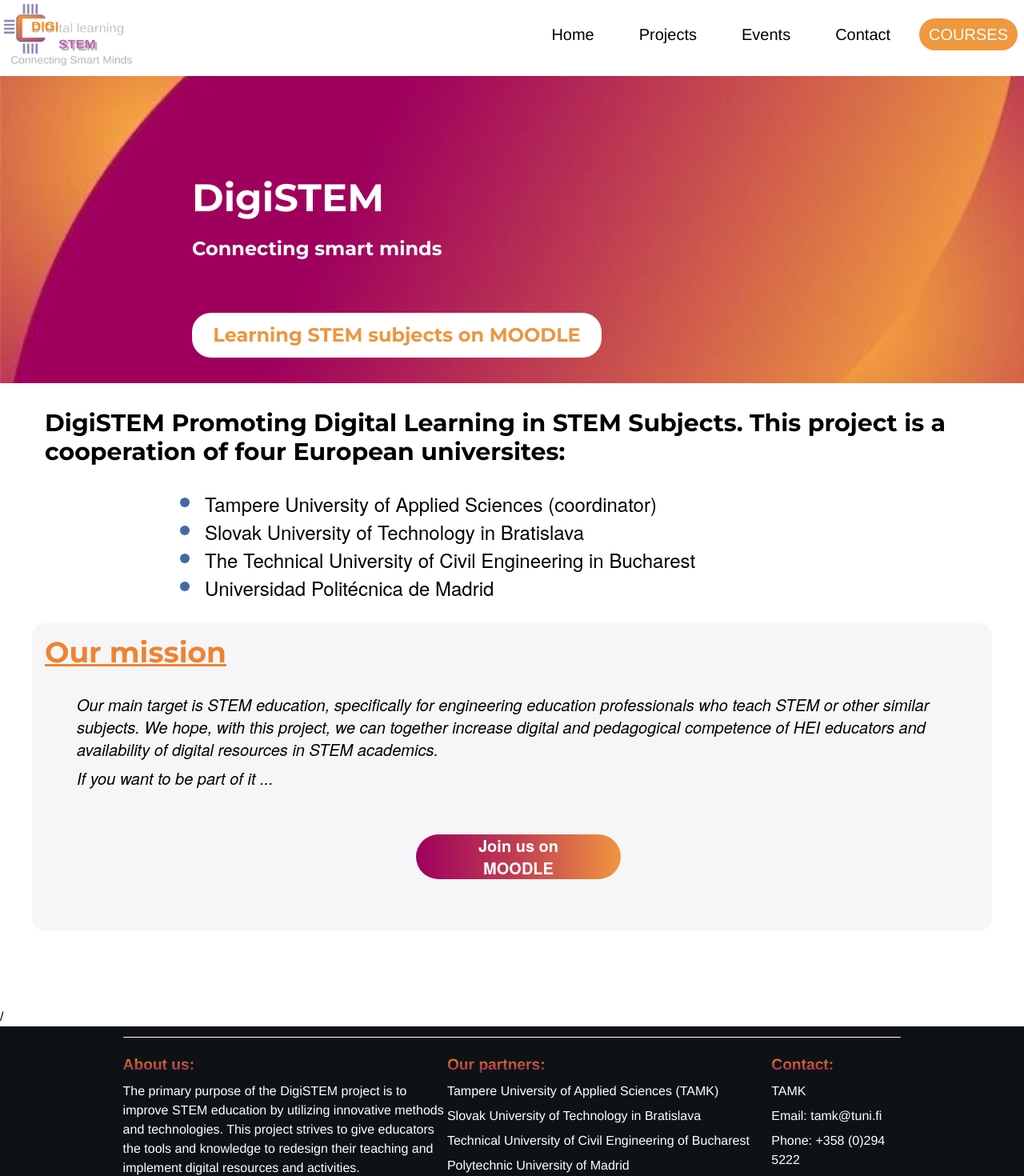
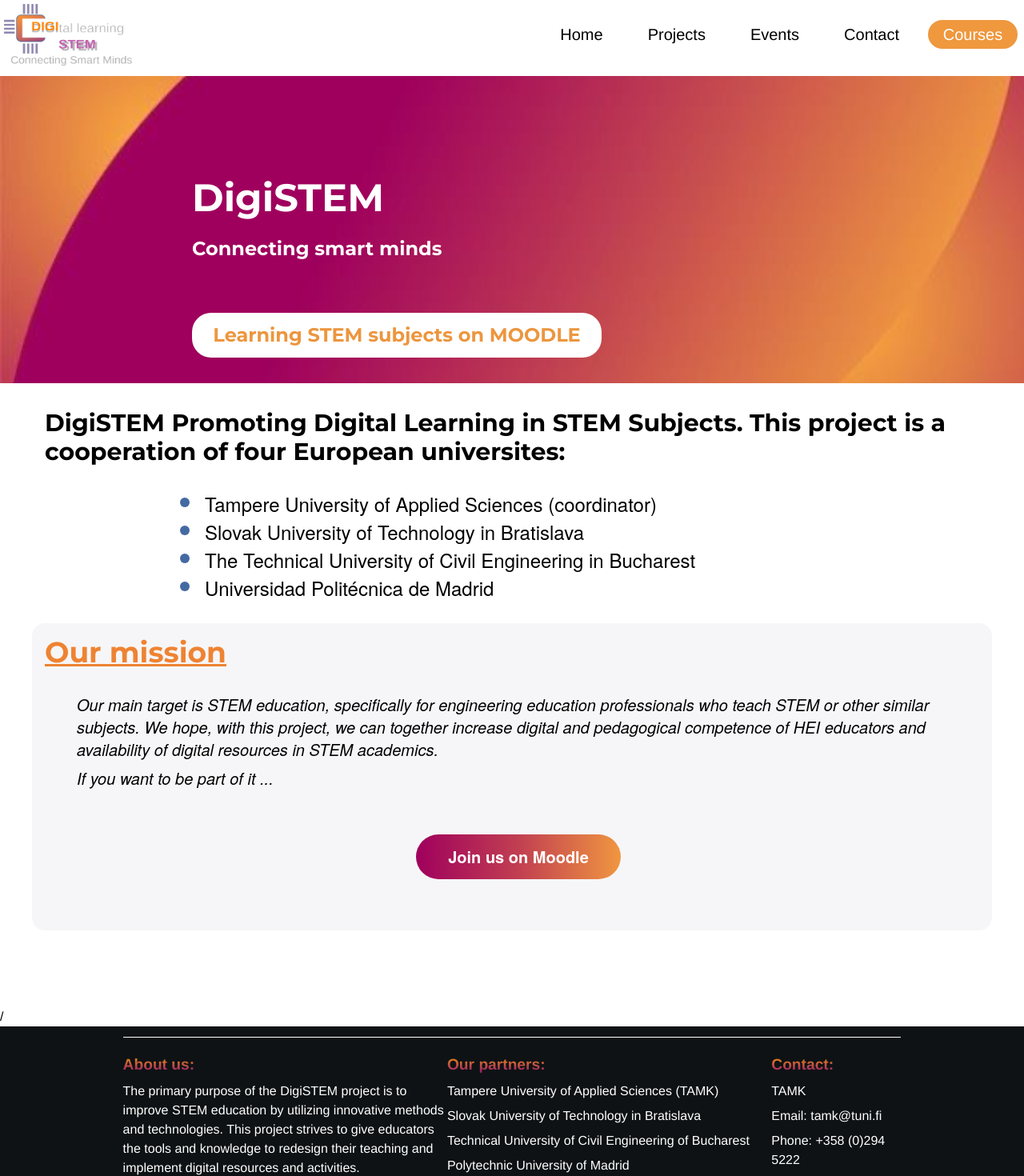
Before and after one commit to duongwalker/digistem-project, a React (Vite) app: page / in a window 1280 px wide. Shown: the top 1470 px of the page at 80% size. Built offline with nearby package versions, Linux system fonts and the light colour scheme.

Commit message:
style: change some font style

```diff
--- a/src/components/Homepage/Homepage.tsx
+++ b/src/components/Homepage/Homepage.tsx
@@ -52,7 +52,7 @@
               rel="noopener noreferrer"
               className=""
             >
-              Join us on MOODLE
+              Join us on Moodle
             </a>
           </div>
         </div>
--- a/src/components/NavBar/NavBar.tsx
+++ b/src/components/NavBar/NavBar.tsx
@@ -66,9 +66,9 @@
             href="http://vps218.cesvima.upm.es/moodle/"
             target="_blank"
             rel="noopener noreferrer"
-            className={'flex items-center justify-center text-xl px-3 text-center rounded-full min-w-28 min-h-10 bg-[#EF983E] text-white hover:text-white hover:bg-[#9F005D]'}
+            className={'flex items-center justify-center text-xl px-3 text-center rounded-full min-w-28 min-h-9 bg-[#EF983E] text-white hover:text-white hover:bg-[#9F005D]'}
           >
-            COURSES
+            Courses
           </a>
         </li>
       </ul>
```
